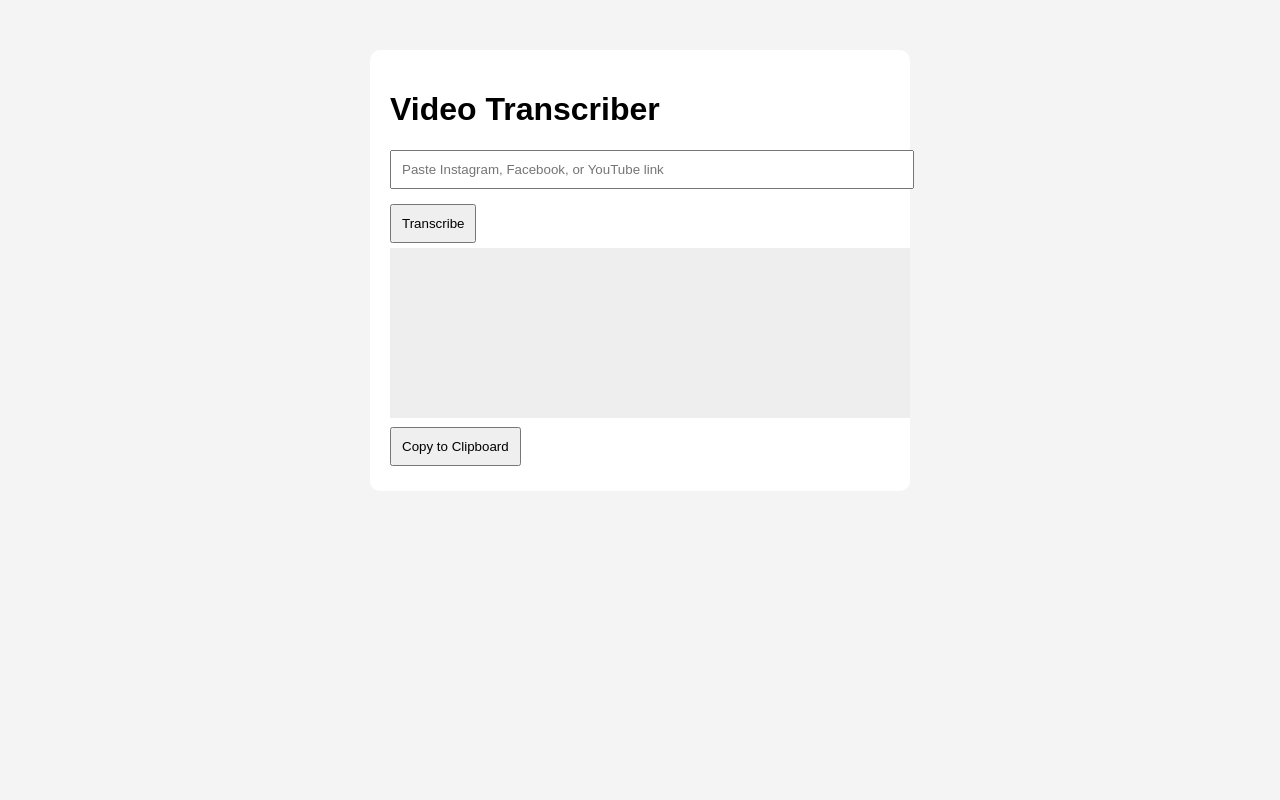
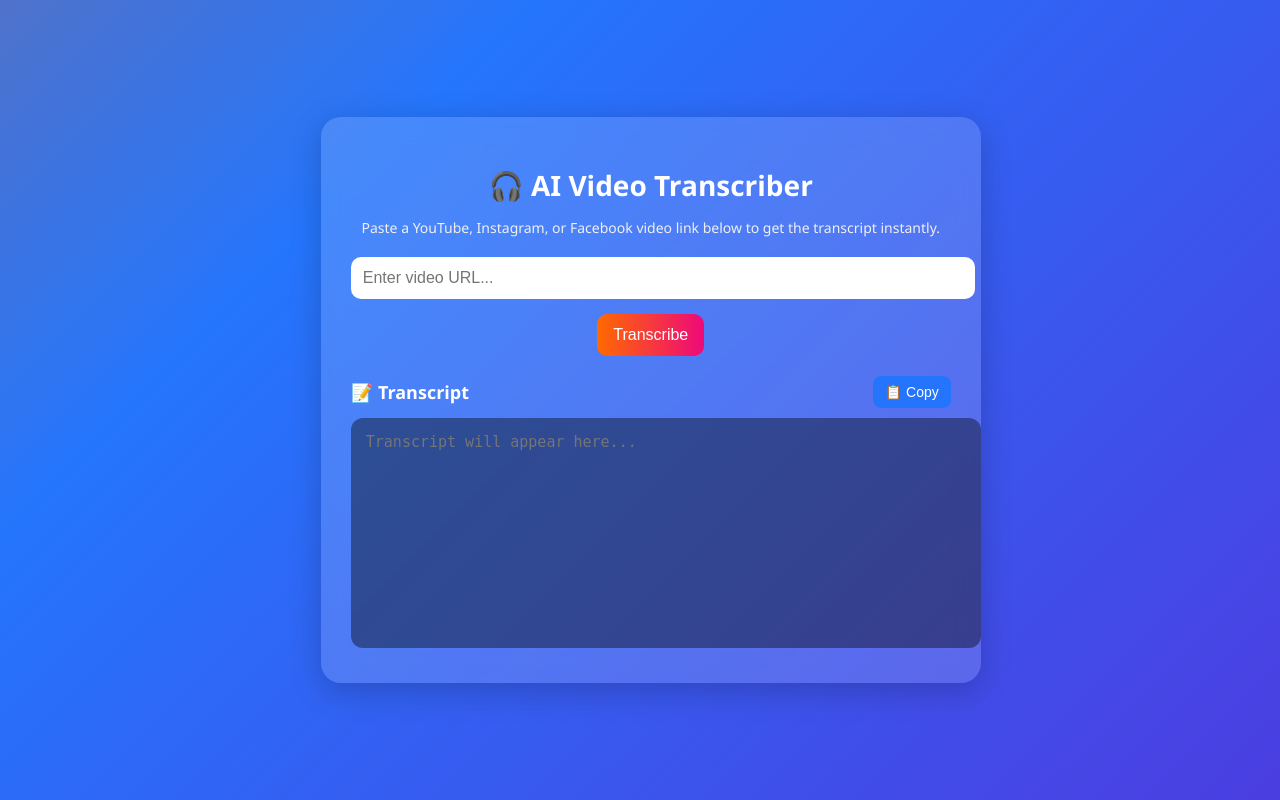
Before and after one commit to Yuvashree2003/ai-video-transcriber, a Python web app: template templates/index.html in a window 1280 px wide. Run offline with Jinja, Linux system fonts and the light colour scheme; the template is opened without the code that fills it, so the values that code supplies are empty.

Commit message:
Initial commit: AI Video Transcriber with modern UI

```diff
--- a/static/style.css
+++ b/static/style.css
@@ -1,38 +1,125 @@
+/* Background with animated gradient */
 body {
-    font-family: Arial, sans-serif;
-    background: #f4f4f4;
+    margin: 0;
+    padding: 0;
+    font-family: 'Segoe UI', sans-serif;
+    height: 100vh;
+    display: flex;
+    align-items: center;
+    justify-content: center;
+    background: linear-gradient(-45deg, #6a11cb, #2575fc, #ff6a00, #ee0979);
+    background-size: 400% 400%;
+    animation: gradientBG 15s ease infinite;
+    color: #fff;
 }
+
+@keyframes gradientBG {
+    0% { background-position: 0% 50%; }
+    50% { background-position: 100% 50%; }
+    100% { background-position: 0% 50%; }
+}
+
+/* Glassmorphism Card */
 .container {
-    width: 500px;
-    margin: 50px auto;
-    background: white;
-    padding: 20px;
-    border-radius: 10px;
+    width: 95%;
+    max-width: 600px;
+    padding: 30px;
+    border-radius: 20px;
+    backdrop-filter: blur(12px);
+    background: rgba(255, 255, 255, 0.15);
+    box-shadow: 0 8px 32px rgba(0,0,0,0.2);
+    text-align: center;
 }
+
+h1 {
+    font-size: 28px;
+    margin-bottom: 10px;
+}
+
+.subtitle {
+    font-size: 14px;
+    margin-bottom: 20px;
+    color: #f0f0f0;
+}
+
+/* Input & Button */
 input {
     width: 100%;
-    padding: 10px;
+    padding: 12px;
+    border: none;
+    border-radius: 10px;
+    margin-bottom: 15px;
+    font-size: 16px;
+}
+
+button {
+    padding: 12px 16px;
+    border: none;
+    border-radius: 10px;
+    background: linear-gradient(90deg, #ff6a00, #ee0979);
+    color: white;
+    font-size: 16px;
+    cursor: pointer;
+    transition: 0.3s ease;
+}
+
+button:hover {
+    background: linear-gradient(90deg, #ee0979, #ff6a00);
+    transform: scale(1.05);
+}
+
+/* Output Box */
+.output-box {
+    margin-top: 20px;
+    text-align: left;
+}
+
+.output-header {
+    display: flex;
+    justify-content: space-between;
+    align-items: center;
     margin-bottom: 10px;
 }
-button {
-    padding: 10px;
-    margin: 5px 0;
-    cursor: pointer;
+
+.output-header h2 {
+    font-size: 18px;
+    color: #fff;
+    margin: 0;
 }
-pre {
-    background: #eee;
-    padding: 10px;
-    min-height: 100px;
+
+#copyBtn {
+    background: #2575fc;
+    padding: 8px 12px;
+    font-size: 14px;
+    border-radius: 8px;
+}
+
+#copyBtn:hover {
+    background: #6a11cb;
 }
 
 textarea {
     width: 100%;
-    height: 150px;
-    padding: 10px;
-    background: #eee;
+    height: 200px;
+    padding: 15px;
+    border-radius: 12px;
     border: none;
+    background: rgba(0,0,0,0.4);
+    color: #fff;
+    font-size: 15px;
     resize: none;
-    font-family: Arial, sans-serif;
+    outline: none;
     white-space: pre-wrap;
     word-wrap: break-word;
 }
+
+/* Loading message */
+.loading {
+    margin: 15px 0;
+    font-weight: bold;
+    color: #ffd700;
+}
+
+.hidden {
+    display: none;
+}
--- a/templates/index.html
+++ b/templates/index.html
@@ -1,41 +1,75 @@
 <!DOCTYPE html>
-<html>
+<html lang="en">
 <head>
-    <title>Video Transcriber</title>
-    <link rel="stylesheet" href="/static/style.css">
+    <meta charset="UTF-8">
+    <meta name="viewport" content="width=device-width, initial-scale=1.0">
+    <title>AI Video Transcriber</title>
+    <link rel="stylesheet" href="{{ url_for('static', filename='style.css') }}">
 </head>
 <body>
-    <div class="container">
-        <h1>Video Transcriber</h1>
-        <input type="text" id="url" placeholder="Paste Instagram, Facebook, or YouTube link">
-        <button onclick="transcribe()">Transcribe</button>
-        <textarea id="result" readonly></textarea>
-        <button onclick="copyText()">Copy to Clipboard</button>
+    <div class="wrapper">
+        <div class="container">
+            <h1>🎧 AI Video Transcriber</h1>
+            <p class="subtitle">Paste a YouTube, Instagram, or Facebook video link below to get the transcript instantly.</p>
+
+            <input type="text" id="urlInput" placeholder="Enter video URL..." />
+            <button onclick="transcribe()">Transcribe</button>
+
+            <div id="loading" class="loading hidden">⏳ Transcribing, please wait...</div>
+
+            <div class="output-box">
+                <div class="output-header">
+                    <h2>📝 Transcript</h2>
+                    <button id="copyBtn" onclick="copyTranscript()">📋 Copy</button>
+                </div>
+                <textarea id="output" readonly placeholder="Transcript will appear here..."></textarea>
+            </div>
+        </div>
     </div>
 
     <script>
-        function transcribe() {
-            const url = document.getElementById("url").value;
-            document.getElementById("result").textContent = "Processing...";
-            fetch("/transcribe", {
-                method: "POST",
-                headers: {"Content-Type": "application/json"},
-                body: JSON.stringify({url})
-            })
-            .then(res => res.json())
-            .then(data => {
+        async function transcribe() {
+            const url = document.getElementById("urlInput").value;
+            const output = document.getElementById("output");
+            const loading = document.getElementById("loading");
+
+            if (!url) {
+                alert("Please enter a valid video URL.");
+                return;
+            }
+
+            output.value = "";
+            loading.classList.remove("hidden");
+
+            try {
+                const response = await fetch("/transcribe", {
+                    method: "POST",
+                    headers: { "Content-Type": "application/json" },
+                    body: JSON.stringify({ url })
+                });
+
+                const data = await response.json();
                 if (data.transcript) {
-                    document.getElementById("result").textContent = data.transcript;
+                    output.value = data.transcript;
                 } else {
-                    document.getElementById("result").textContent = "Error: " + data.error;
+                    output.value = "❌ Error: " + (data.error || "Unknown error");
                 }
-            });
+            } catch (err) {
+                output.value = "⚠️ Failed to connect to server.";
+            } finally {
+                loading.classList.add("hidden");
+            }
         }
 
-        function copyText() {
-            const text = document.getElementById("result").textContent;
-            navigator.clipboard.writeText(text);
-            alert("Copied to clipboard!");
+        function copyTranscript() {
+            const output = document.getElementById("output");
+            if (output.value.trim() === "") {
+                alert("No transcript to copy!");
+                return;
+            }
+            output.select();
+            document.execCommand("copy");
+            alert("Transcript copied to clipboard! ✅");
         }
     </script>
 </body>
```
Also changed, not shown: app.py (+2 -7 lines), 1 other file.
